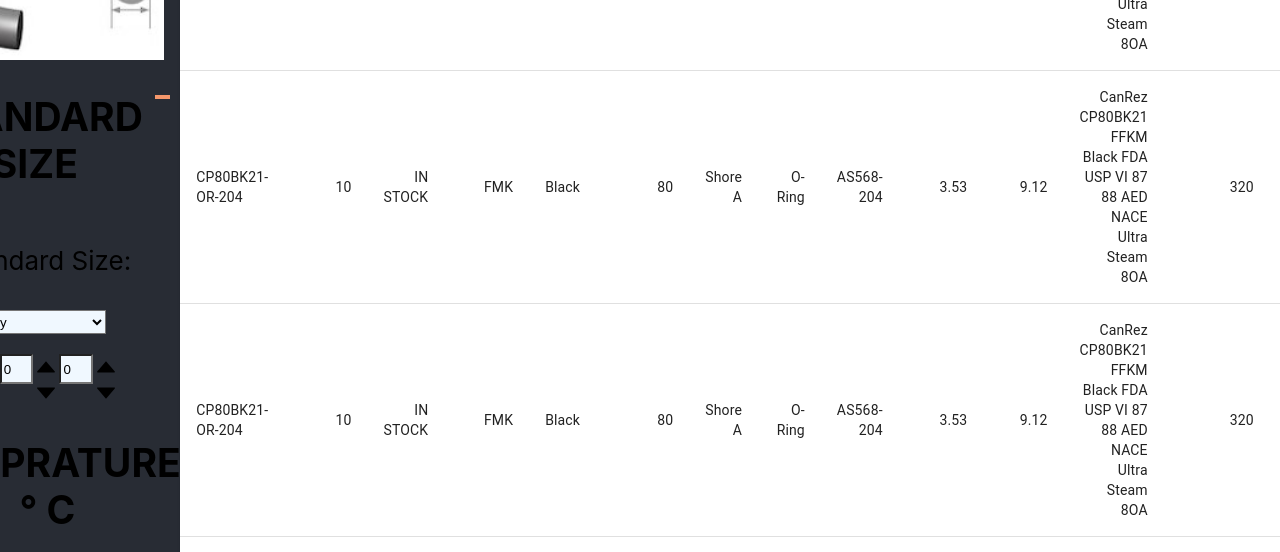
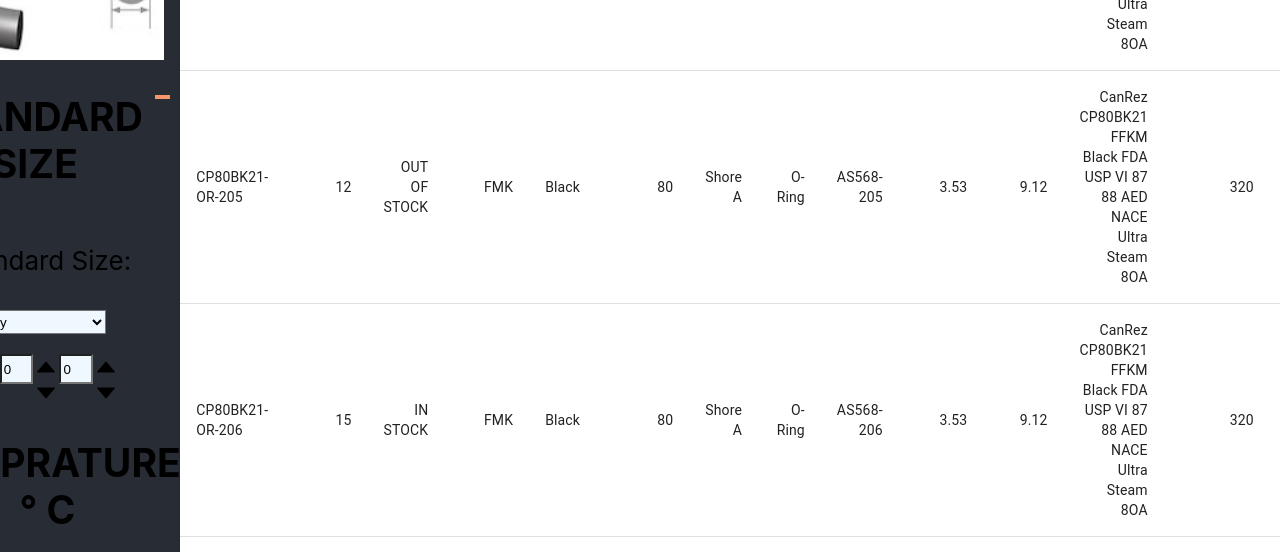
Before and after one commit to ZarqaShehwar/canyoncomponents, a React (Create React App) app: page / in a window 1280 px wide. Shown: the part 400-952 px from the top of the page. Built offline with nearby package versions, Linux system fonts and the light colour scheme.

Commit message:
change data in pagination page

```diff
--- a/src/components/shope/CustomPaginationActionsTable.jsx
+++ b/src/components/shope/CustomPaginationActionsTable.jsx
@@ -85,16 +85,14 @@
 
 const rows = [
   createData('CP80BK21-OR-204', 10.00, "IN STOCK","FMK","Black",80,"Shore A","O-Ring","AS568-204",3.53,9.12,"CanRez CP80BK21 FFKM Black FDA USP VI 87 88 AED NACE Ultra Steam 8OA",320,-15),
-  createData('CP80BK21-OR-204', 10.00, "IN STOCK","FMK","Black",80,"Shore A","O-Ring","AS568-204",3.53,9.12,"CanRez CP80BK21 FFKM Black FDA USP VI 87 88 AED NACE Ultra Steam 8OA",320,-15),
-  createData('CP80BK21-OR-204', 10.00, "IN STOCK","FMK","Black",80,"Shore A","O-Ring","AS568-204",3.53,9.12,"CanRez CP80BK21 FFKM Black FDA USP VI 87 88 AED NACE Ultra Steam 8OA",320,-15),
-  createData('CP80BK21-OR-204', 10.00, "IN STOCK","FMK","Black",80,"Shore A","O-Ring","AS568-204",3.53,9.12,"CanRez CP80BK21 FFKM Black FDA USP VI 87 88 AED NACE Ultra Steam 8OA",320,-15),
-  createData('CP80BK21-OR-204', 10.00, "IN STOCK","FMK","Black",80,"Shore A","O-Ring","AS568-204",3.53,9.12,"CanRez CP80BK21 FFKM Black FDA USP VI 87 88 AED NACE Ultra Steam 8OA",320,-15),
-  createData('CP80BK21-OR-204', 10.00, "IN STOCK","FMK","Black",80,"Shore A","O-Ring","AS568-204",3.53,9.12,"CanRez CP80BK21 FFKM Black FDA USP VI 87 88 AED NACE Ultra Steam 8OA",320,-15),
-  createData('CP80BK21-OR-204', 10.00, "IN STOCK","FMK","Black",80,"Shore A","O-Ring","AS568-204",3.53,9.12,"CanRez CP80BK21 FFKM Black FDA USP VI 87 88 AED NACE Ultra Steam 8OA",320,-15),
-  createData('CP80BK21-OR-204', 10.00, "IN STOCK","FMK","Black",80,"Shore A","O-Ring","AS568-204",3.53,9.12,"CanRez CP80BK21 FFKM Black FDA USP VI 87 88 AED NACE Ultra Steam 8OA",320,-15),
-  createData('CP80BK21-OR-204', 10.00, "IN STOCK","FMK","Black",80,"Shore A","O-Ring","AS568-204",3.53,9.12,"CanRez CP80BK21 FFKM Black FDA USP VI 87 88 AED NACE Ultra Steam 8OA",320,-15),
-  createData('CP80BK21-OR-204', 10.00, "IN STOCK","FMK","Black",80,"Shore A","O-Ring","AS568-204",3.53,9.12,"CanRez CP80BK21 FFKM Black FDA USP VI 87 88 AED NACE Ultra Steam 8OA",320,-15),
-  createData('CP80BK21-OR-204', 10.00, "IN STOCK","FMK","Black",80,"Shore A","O-Ring","AS568-204",3.53,9.12,"CanRez CP80BK21 FFKM Black FDA USP VI 87 88 AED NACE Ultra Steam 8OA",320,-15),
+  createData('CP80BK21-OR-205', 12.00, "OUT OF STOCK","FMK","Black",80,"Shore A","O-Ring","AS568-205",3.53,9.12,"CanRez CP80BK21 FFKM Black FDA USP VI 87 88 AED NACE Ultra Steam 8OA",320,-15),
+  createData('CP80BK21-OR-206', 15.00, "IN STOCK","FMK","Black",80,"Shore A","O-Ring","AS568-206",3.53,9.12,"CanRez CP80BK21 FFKM Black FDA USP VI 87 88 AED NACE Ultra Steam 8OA",320,-15),
+  createData('CP80BK21-OR-207', 11.00, "IN STOCK","FMK","Black",80,"Shore A","O-Ring","AS568-207",3.53,9.12,"CanRez CP80BK21 FFKM Black FDA USP VI 87 88 AED NACE Ultra Steam 8OA",320,-15),
+  createData('CP80BK21-OR-208', 13.00, "IN STOCK","FMK","Black",80,"Shore A","O-Ring","AS568-208",3.53,9.12,"CanRez CP80BK21 FFKM Black FDA USP VI 87 88 AED NACE Ultra Steam 8OA",320,-15),
+  createData('CP80BK21-OR-209', 14.00, "IN STOCK","FMK","Black",80,"Shore A","O-Ring","AS568-209",3.53,9.12,"CanRez CP80BK21 FFKM Black FDA USP VI 87 88 AED NACE Ultra Steam 8OA",320,-15),
+  createData('CP80BK21-OR-210', 16.00, "IN STOCK","FMK","Black",80,"Shore A","O-Ring","AS568-210",3.53,9.12,"CanRez CP80BK21 FFKM Black FDA USP VI 87 88 AED NACE Ultra Steam 8OA",320,-15),
+  createData('CP80BK21-OR-211', 17.00, "IN STOCK","FMK","Black",80,"Shore A","O-Ring","AS568-211",3.53,9.12,"CanRez CP80BK21 FFKM Black FDA USP VI 87 88 AED NACE Ultra Steam 8OA",320,-15),
+  createData('CP80BK21-OR-212', 18.00, "IN STOCK","FMK","Black",80,"Shore A","O-Ring","AS568-212",3.53,9.12,"CanRez CP80BK21 FFKM Black FDA USP VI 87 88 AED NACE Ultra Steam 8OA",320,-15),
 
 ].sort((a, b) => (a.calories < b.calories ? -1 : 1));
 
```
